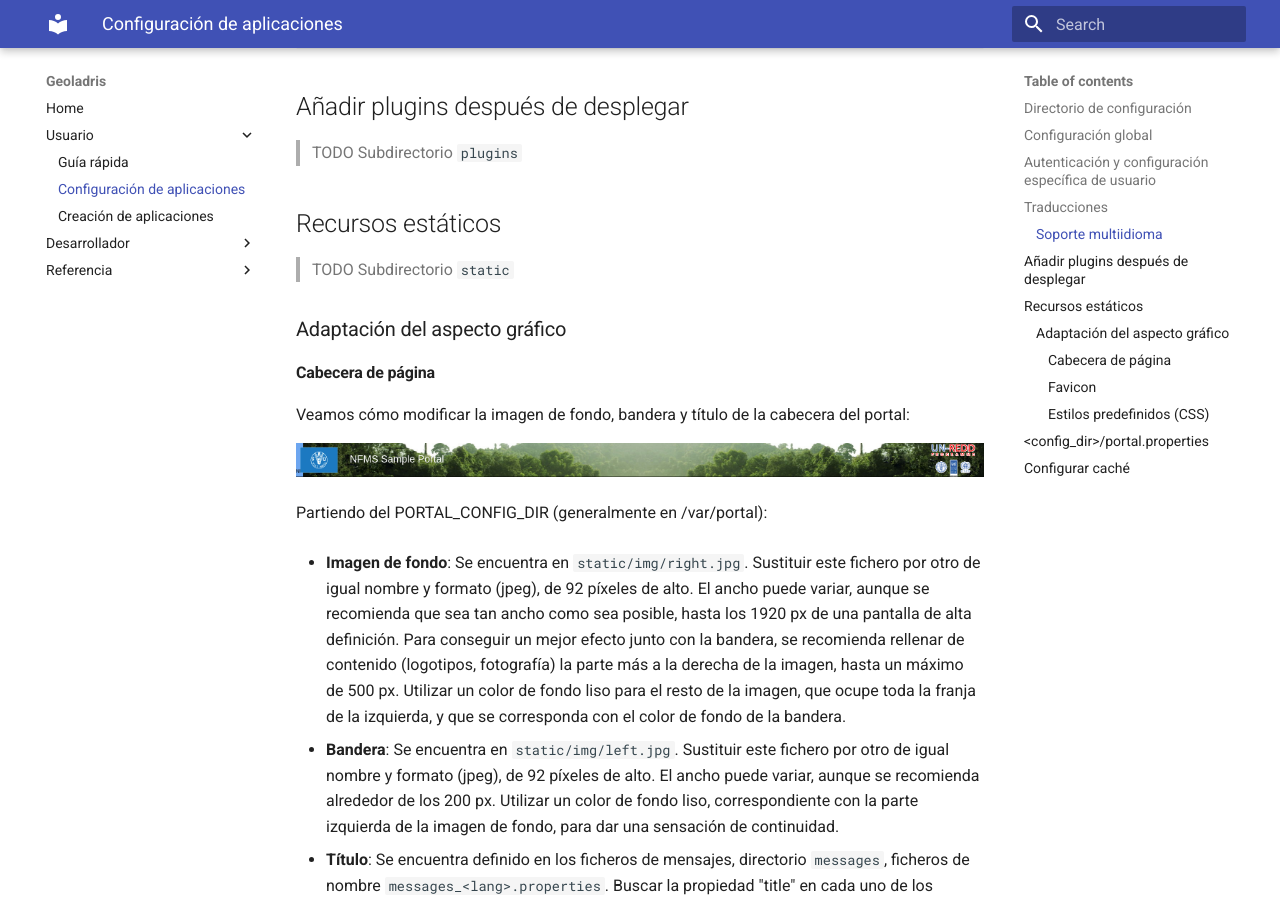
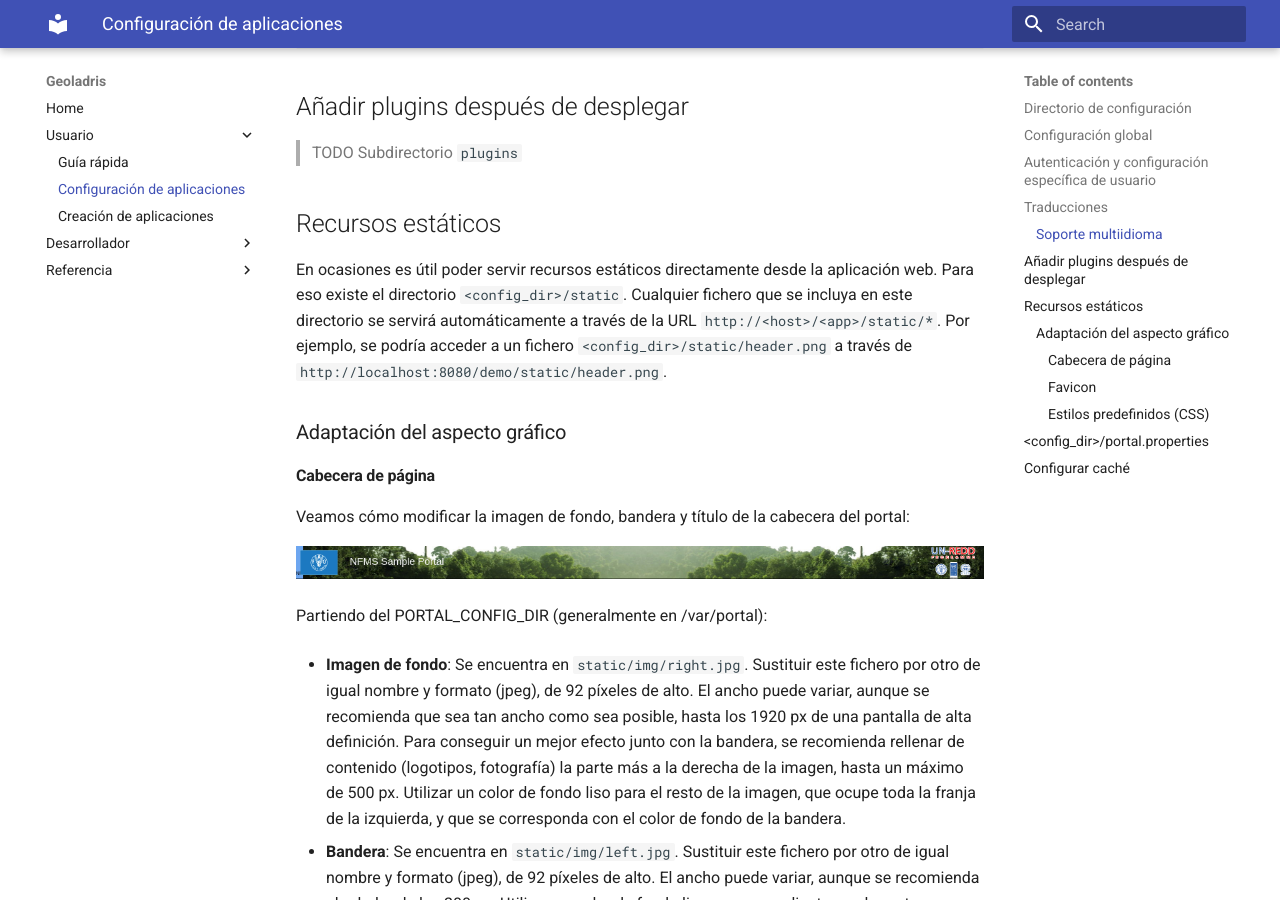
Before and after one commit to geoladris/doc, an MkDocs documentation site: the page built from docs/user/config.md, in a window 1280 px wide and 900 px high, scrolled down 4019 px. Built offline with MkDocs 1.6.1 and Material for MkDocs 9.7.7, drawn with Linux system fonts in a browser that asks for light colours; old or Windows-style settings are respelled for this version of MkDocs.

Commit message:
Add doc for static resources

```diff
--- a/docs/user/config.md
+++ b/docs/user/config.md
@@ -147,7 +147,7 @@ Para añadir un nuevo idioma (por ejemplo, el guaraní):
 
 ## Recursos estáticos
 
-> TODO Subdirectorio `static`
+En ocasiones es útil poder servir recursos estáticos directamente desde la aplicación web. Para eso existe el directorio `<config_dir>/static`. Cualquier fichero que se incluya en este directorio se servirá automáticamente a través de la URL `http://<host>/<app>/static/*`. Por ejemplo, se podría acceder a un fichero `<config_dir>/static/header.png` a través de `http://localhost:8080/demo/static/header.png`.
 
 ### Adaptación del aspecto gráfico
 
```
